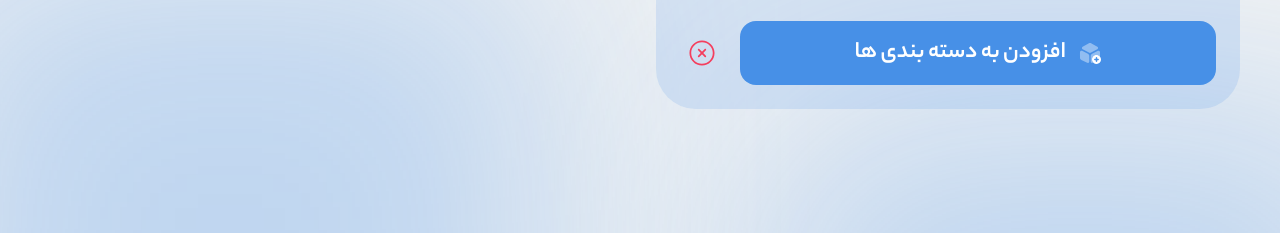
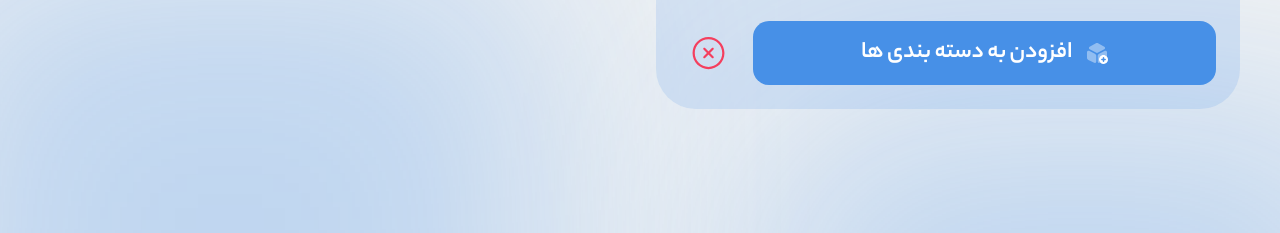
Before and after one commit to ahmadreza-ahmadi/Stockclerk, a website: page public/index.html in a window 1280 px wide. Shown: the part 567-800 px from the top of the page. Drawn offline with Linux system fonts and the light colour scheme.

Commit message:
fix a minor bug

```diff
--- a/public/index.html
+++ b/public/index.html
@@ -148,13 +148,13 @@
             </div>
 
             <!-- Buttons -->
-            <div class="flex items-center gap-3 lg:gap-4 w-full">
+            <div class="flex items-center justify-center gap-3 lg:gap-4 w-full">
               <button type="submit" id="add-new-category" class="btn-primary">
                 <img src="./assets/images/box-add.svg" alt="add">
                 <p>افزودن به دسته بندی ها</p>
               </button>
-              <button type="reset" id="cancel-add-new-category" class="flex justify-center items-center w-7 lg:w-12 h-7 lg:h-9 mt-12 lg:mt-6 p-1 lg:p-2 rounded-xl lg:rounded-2xl transition-all hover:scale-110">
-                <img src="./assets/images/close.svg" alt="Cancel">
+              <button type="reset" id="cancel-add-new-category" class="flex h-full justify-center items-center mt-4 lg:mt-6 p-1 lg:p-2 transition-all hover:scale-110">
+                <img src="./assets/images/close.svg" alt="Cancel" class="w-7 lg:w-12 h-7 lg:h-9">
               </button>
             </div>
           </form>
```
Also changed, not shown: public/css/bundle.css.
